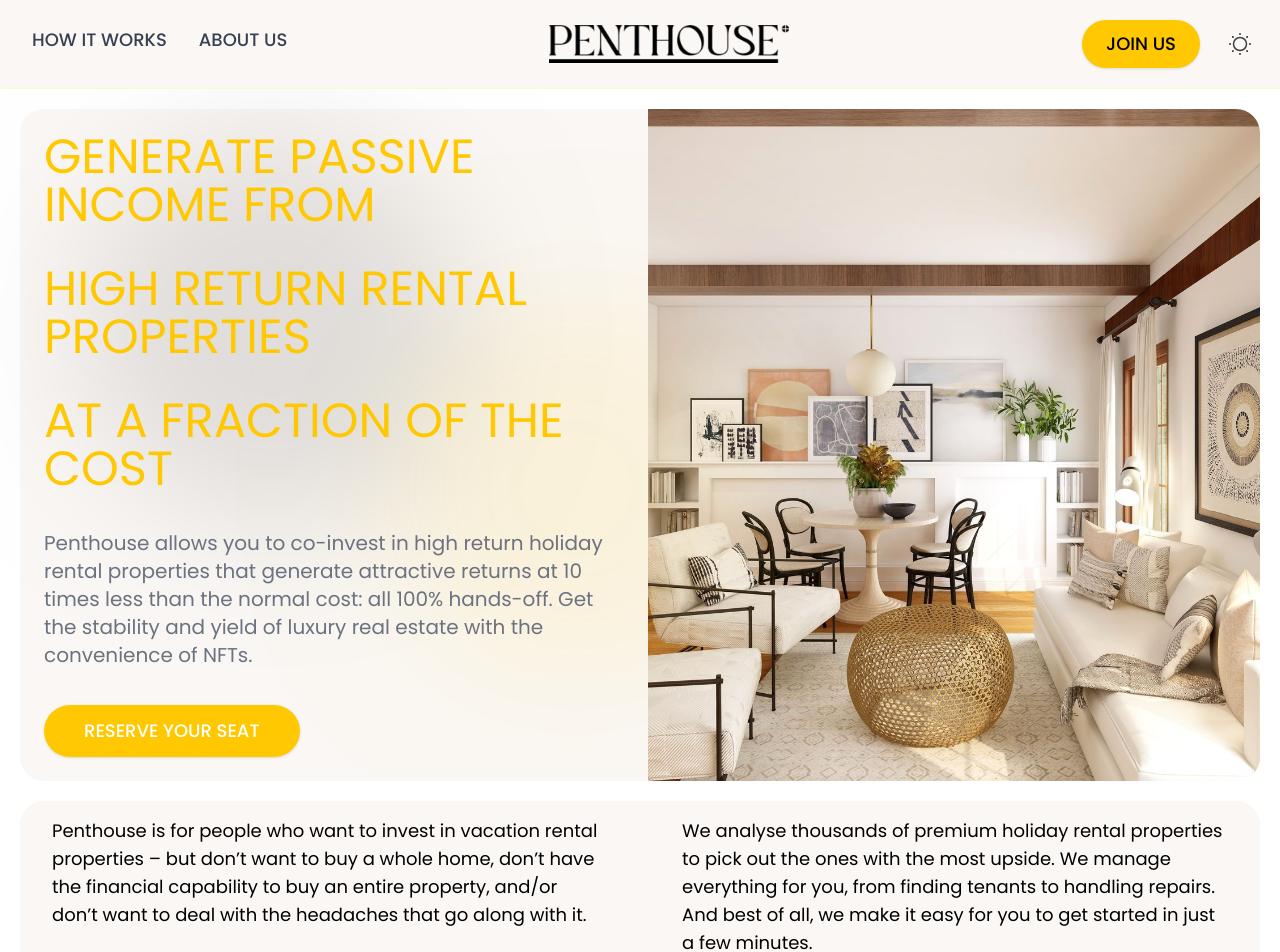
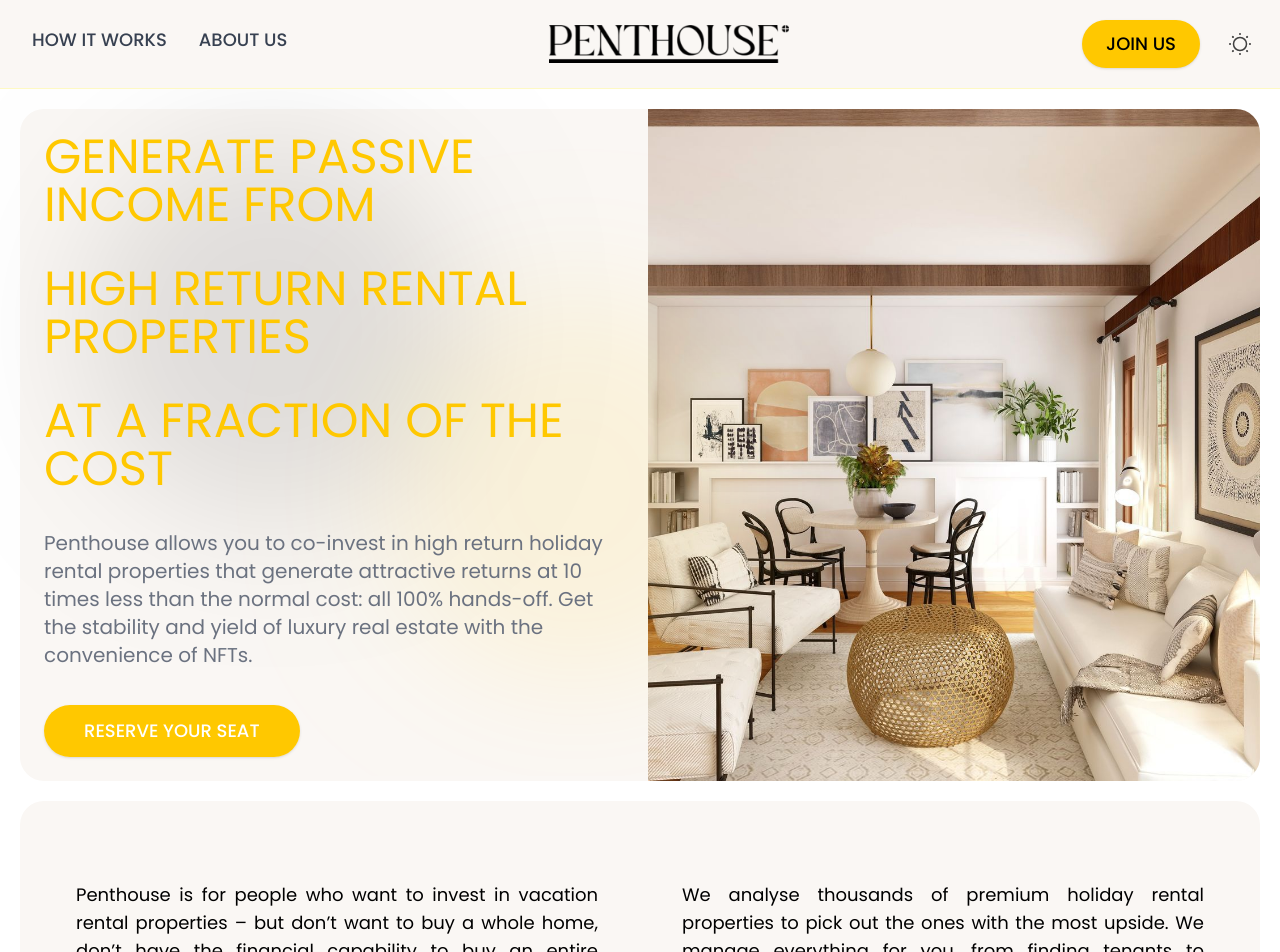
Before and after one commit to nickfff-dev/penthousefinance, a React (Create React App) app: page / in a window 1280 px wide. Shown: the top 952 px of the page. Built offline with nearby package versions, Linux system fonts and the light colour scheme.

Commit message:
footer bg

```diff
--- a/src/components/AfterHero.tsx
+++ b/src/components/AfterHero.tsx
@@ -3,10 +3,10 @@
 
 const AfterHero = () => {
   return (
-    <div className="m-5  py-4  rounded-3xl dark:bg-bdark bg-primary">
-      <div className="grid md:grid-cols-2 sm:grid-cols-1 gap-5  items-start mb-3 ">
-      <p className="px-8 lg:text-lg dark:text-gray-300 text-sm">Penthouse is for people who want to invest in vacation rental properties – but don’t want to buy a whole home, don’t have the financial capability to buy an entire property, and/or don’t want to deal with the headaches that go along with it.</p>
-      <p className="px-8 lg:text-lg dark:text-gray-300 text-sm" >We analyse thousands of premium holiday rental properties to pick out the ones with the most upside. We manage everything for you, from finding tenants to handling repairs. And best of all, we make it easy for you to get started in just a few minutes.</p>
+    <div className="m-5  lg:py-20 px-6 font-poppins rounded-3xl dark:bg-bdark bg-primary">
+      <div className="grid md:grid-cols-2 sm:grid-cols-1 gap-5  items-start mb-8 ">
+      <p className="px-8 lg:text-lg dark:text-gray-300 text-sm text-justify">Penthouse is for people who want to invest in vacation rental properties – but don’t want to buy a whole home, don’t have the financial capability to buy an entire property, and/or don’t want to deal with the headaches that go along with it.</p>
+      <p className="px-8 lg:text-lg dark:text-gray-300 text-sm text-justify" >We analyse thousands of premium holiday rental properties to pick out the ones with the most upside. We manage everything for you, from finding tenants to handling repairs. And best of all, we make it easy for you to get started in just a few minutes.</p>
       </div>
 <div className="flex flex-col justify-center items-center">      <a href="/" className=" px-8 py-3  uppercase dark:text-black text-base leading-6 font-medium rounded-full text-white bg-secondary dark:bg-yellow-200 dark:hover:bg-secondary hover:text-black focus:outline-none focus:border-indigo-700 focus:shadow-outline-indigo transition duration-150 ease-in-out md:py-4 md:text-lg md:px-10">
               Get Started
--- a/src/components/Footer.tsx
+++ b/src/components/Footer.tsx
@@ -1,5 +1,5 @@
 
-import logo2 from '../images/Penthouse2.png';
+
 const Footer = () => {
   return (
       <div className="bg-primary dark:bg-bdark dark:text-white text-center">
```
